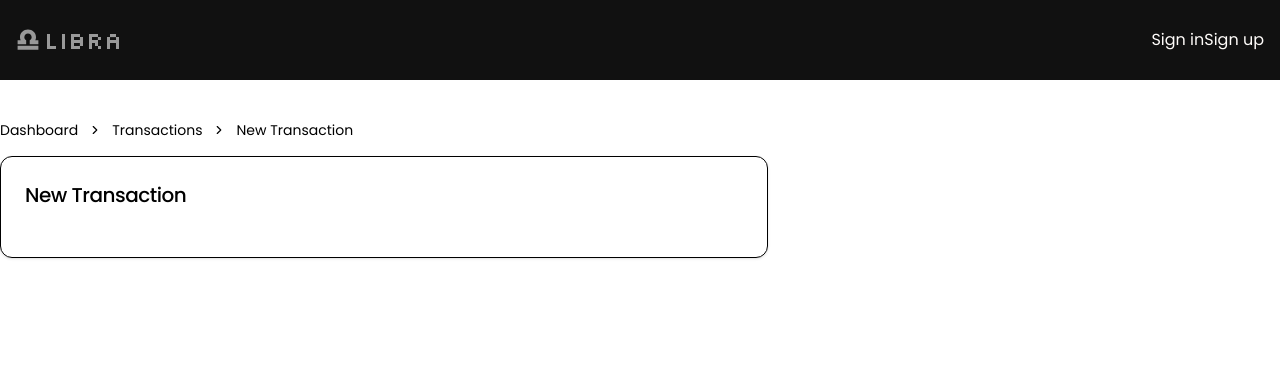
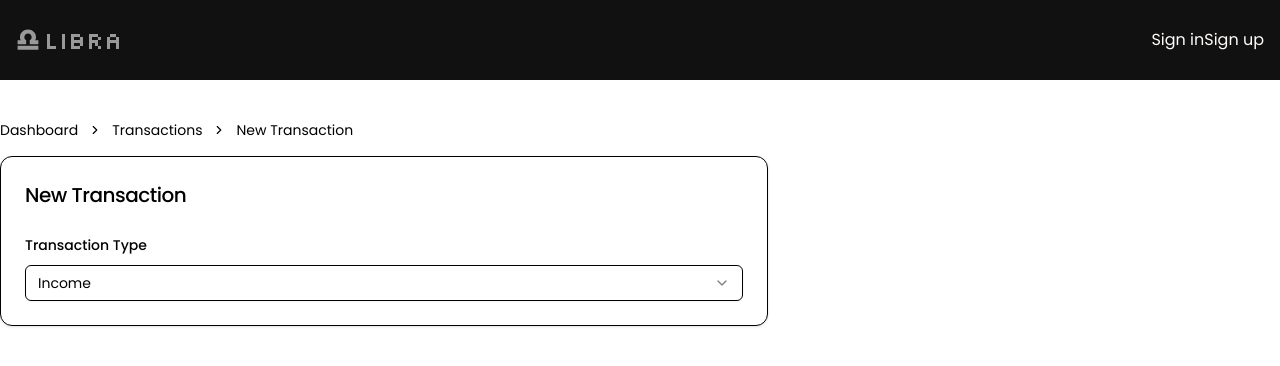
Before and after one commit to Nimira43/Libra, a Next.js app: page /dashboard/transactions/new in a window 1280 px wide. Shown: the top 366 px of the page. Built offline with nearby package versions, Linux system fonts and the light colour scheme; no server answers; a web font is replaced by a local one.

Commit message:
Transaction Type form field

```diff
--- a/components/transaction-form.tsx
+++ b/components/transaction-form.tsx
@@ -4,7 +4,8 @@ import { addDays } from 'date-fns'
 import { useForm } from 'react-hook-form'
 import { z } from 'zod'
 import { zodResolver } from '@hookform/resolvers/zod'
-import { Form, FormControl, FormField, FormItem } from './ui/form'
+import { Form, FormControl, FormField, FormItem, FormLabel, FormMessage } from './ui/form'
+import { Select, SelectContent, SelectItem, SelectTrigger, SelectValue } from './ui/select'
 
 const transactionFormSchema = z.object({
   transactionType: z
@@ -46,12 +47,31 @@ export default function TransctionForm() {
         <FormField
           control={form.control}
           name='transactionType'
-          render={(field) => {
+          render={({ field }) => {
             return (
               <FormItem>
+                <FormLabel>
+                  Transaction Type
+                </FormLabel>
                 <FormControl>
-
+                  <Select
+                    onValueChange={field.onChange}
+                    value={field.value}
+                  >
+                    <SelectTrigger>
+                      <SelectValue />
+                    </SelectTrigger>
+                    <SelectContent>
+                      <SelectItem value='income'>
+                        Income
+                      </SelectItem>
+                      <SelectItem value='expense'>
+                        Expense
+                      </SelectItem>
+                    </SelectContent>
+                  </Select>
                 </FormControl>
+                <FormMessage />
               </FormItem>
             )
           }}
```
